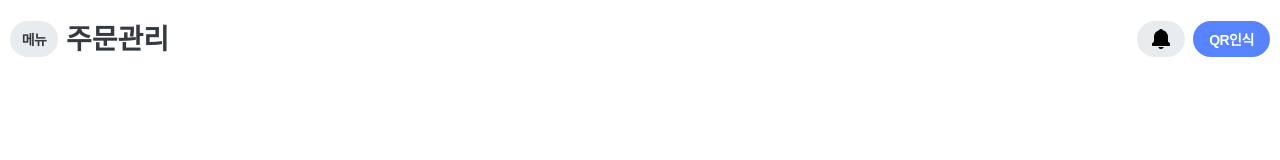
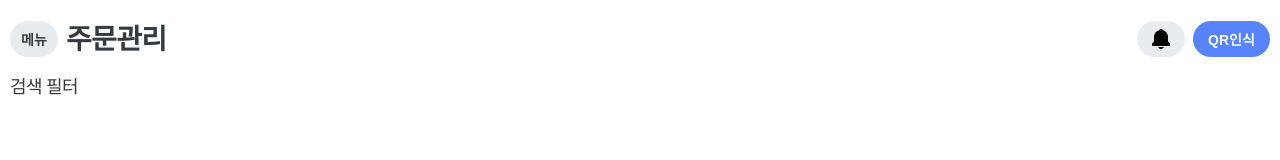
Before and after one commit to Yunjeong-Choi/oilnow-sajangnim-payment, a React (Create React App) app: page / in a window 1280 px wide. Shown: the top 160 px of the page. Built offline with nearby package versions, Linux system fonts and the light colour scheme.

Commit message:
set FilterTitle

```diff
--- a/src/components/container/OrderContainer.tsx
+++ b/src/components/container/OrderContainer.tsx
@@ -1,10 +1,24 @@
 import ContainerHeader from "./common/ContainerHeader";
+import styled from "styled-components";
+
+// const payStatusList = ["결제대기", "결제완료", "취소요청", "취소완료"];
 
 const OrderContainer = () => {
   return (
     <>
       <ContainerHeader>주문관리</ContainerHeader>
-      <main></main>
+      <main>
+        <OrderSearchFilter>
+          <FilterTitle>
+            <TitleText>검색 필터</TitleText>
+          </FilterTitle>
+          {/* <DateFilter>
+          <StartDate></StartDate>
+        </DateFilter>
+        <PayStatusFilter>{payStatusList.map}</PayStatusFilter>
+        <UserIDFilter></UserIDFilter> */}
+        </OrderSearchFilter>
+      </main>
       <footer></footer>
     </>
   );
@@ -13,3 +27,18 @@ const OrderContainer = () => {
 export default OrderContainer;
 
 // styled-components
+const OrderSearchFilter = styled.div`
+  display: flex;
+  flex-direction: column;
+  padding: var(--defaultSidePadding);
+`;
+
+const FilterTitle = styled.div`
+  display: flex;
+  justify-content: left;
+`;
+
+const TitleText = styled.div`
+  font-weight: 500;
+  font-size: 18px;
+`;
--- a/src/components/container/common/ContainerHeader.tsx
+++ b/src/components/container/common/ContainerHeader.tsx
@@ -25,11 +25,10 @@ const HeaderBox = styled.header`
   height: 78px;
   background: white;
 
-  padding: 0 10px;
-
   display: flex;
   justify-content: space-between;
   align-items: center;
+  padding: var(--defaultSidePadding);
 `;
 
 const HeaderInnerBox = styled.div`
@@ -47,7 +46,6 @@ const MenuButton = styled.button`
   font-weight: bold;
   font-size: 14px;
   text-align: center;
-  letter-spacing: -0.04em;
 
   margin-right: 8px;
 `;
--- a/src/css/index.css
+++ b/src/css/index.css
@@ -10,6 +10,7 @@ body {
   -moz-osx-font-smoothing: grayscale;
 
   color: var(--darkGray);
+  letter-spacing: -0.04em;
 }
 
 code {
--- a/src/css/variable.css
+++ b/src/css/variable.css
@@ -4,4 +4,6 @@
   --gray: #8a8a8a;
   --lightGray: #e9ecef;
   --red: #f42c10;
+
+  --defaultSidePadding: 0 10px;
 }
```
